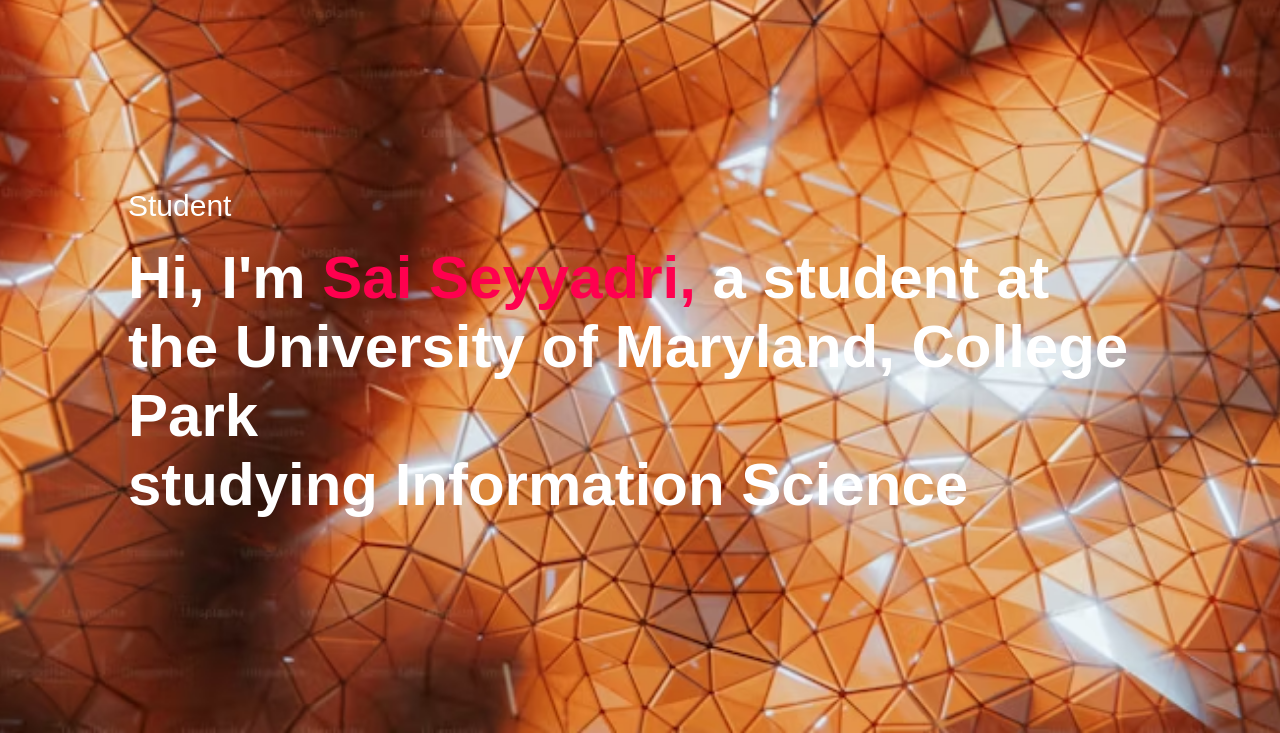
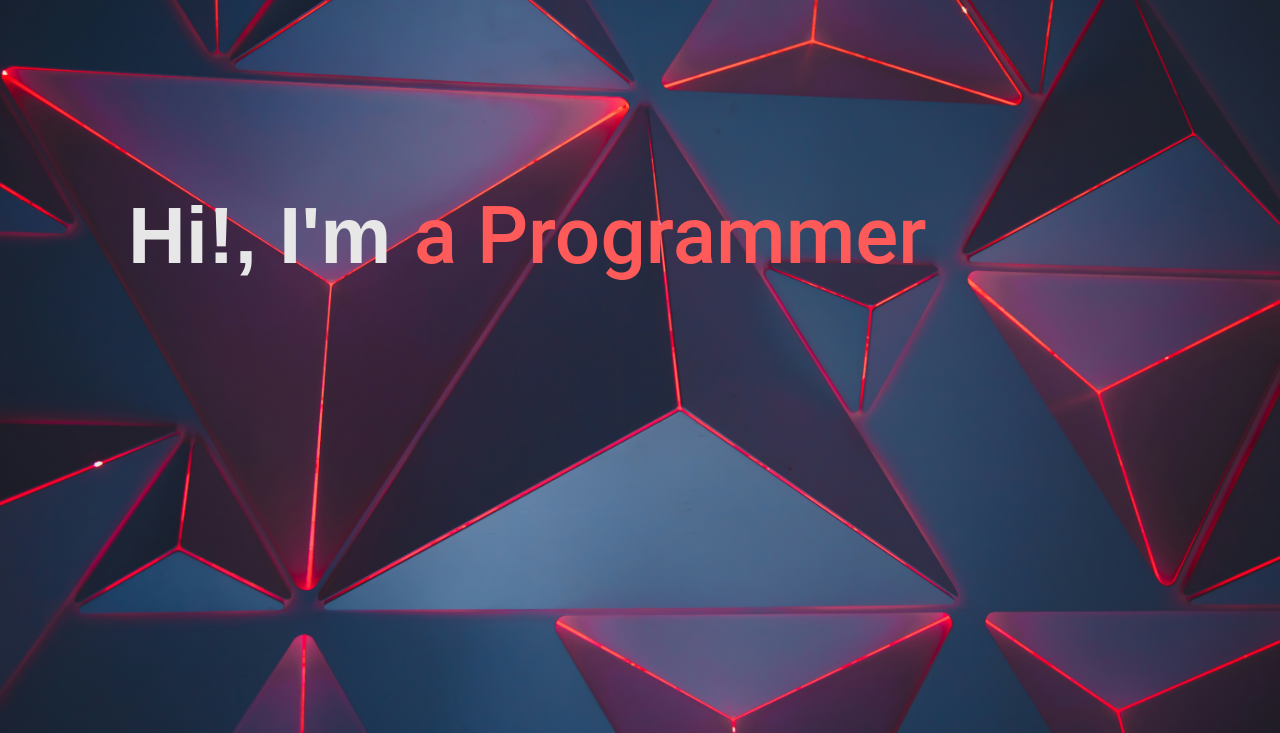
Before and after one commit to sai-seyyadri/portfolio-website, a plain HTML site: page index.html in a window 1280 px wide. Shown: the part 67-800 px from the top of the page. Drawn offline with nearby package versions, Linux system fonts and the light colour scheme.

Commit message:
Created an index.js file for typed-text and changed background

```diff
--- a/index.html
+++ b/index.html
@@ -9,6 +9,9 @@
       src="https://kit.fontawesome.com/9570d39f23.js"
       crossorigin="anonymous"
     ></script>
+       <!--------For typing effect----------->
+    <script src="https://cdn.jsdelivr.net/npm/typed.js@2.0.12"></script>
+    <script src="index.js" defer></script>
   </head>
   <body>
     <div id="header">
@@ -24,11 +27,8 @@
           </ul>
         </nav>
         <div class="header-text">
-          <p>Student</p>
           <h1>
-            Hi, I'm <span>Sai Seyyadri,</span> a student at the University of
-            Maryland, College Park <br />
-            studying Information Science
+            Hi!, I'm <span id="typed-text" class="typed-text"></span>
           </h1>
         </div>
       </div>
--- /dev/null
+++ b/index.js
@@ -0,0 +1,10 @@
+document.addEventListener('DOMContentLoaded', function () {
+    var options = {
+      strings: ["Sai", "a Programmer", "a Developer", "a Creator", "a Student",],
+      typeSpeed: 50,
+      backSpeed: 50,
+      backDelay: 2000,
+      loop: true
+    };
+    var typed = new Typed("#typed-text", options);
+  });
--- a/style.css
+++ b/style.css
@@ -9,14 +9,16 @@ html{
     scroll-behavior: smooth;
 }
 body {
-  background: #080808;
-  color: white;
+  background-image: url('images/grey-triangles.jpg');
+  background-repeat: repeat; /* Repeat the image */
+  background-size: 100%; /* Keep the original size */
+  background-attachment: fixed; /* Fix the background during scroll */
+  color: white; /* Text color */
 }
+
 #header {
   width: 100%;
   height: 100vh;
-  background-image: url(images/orange_geometric.avif);
-  background-size: cover;
   background-position: center;
 }
 .container {
@@ -61,8 +63,9 @@ nav ul li a:hover::after {
   font-size: 30px;
 }
 .header-text h1 {
-  font-size: 60px;
+  font-size: 80px;
   margin-top: 20px;
+  color:#e7e7e7
 }
 .header-text h1 span {
   color: #ff004f;
@@ -341,3 +344,9 @@ form .btn2{
     margin-top: 20px;
     display: block;
 }
+
+#typed-text {
+  color: rgb(255, 90, 90);
+  font-weight: 550; /* This makes the text not bold */
+  font-family: 'Roboto', sans-serif; /* Change this to any cool font you prefer */
+}
```
Also changed, not shown: images/grey-triangles.jpg (added).
